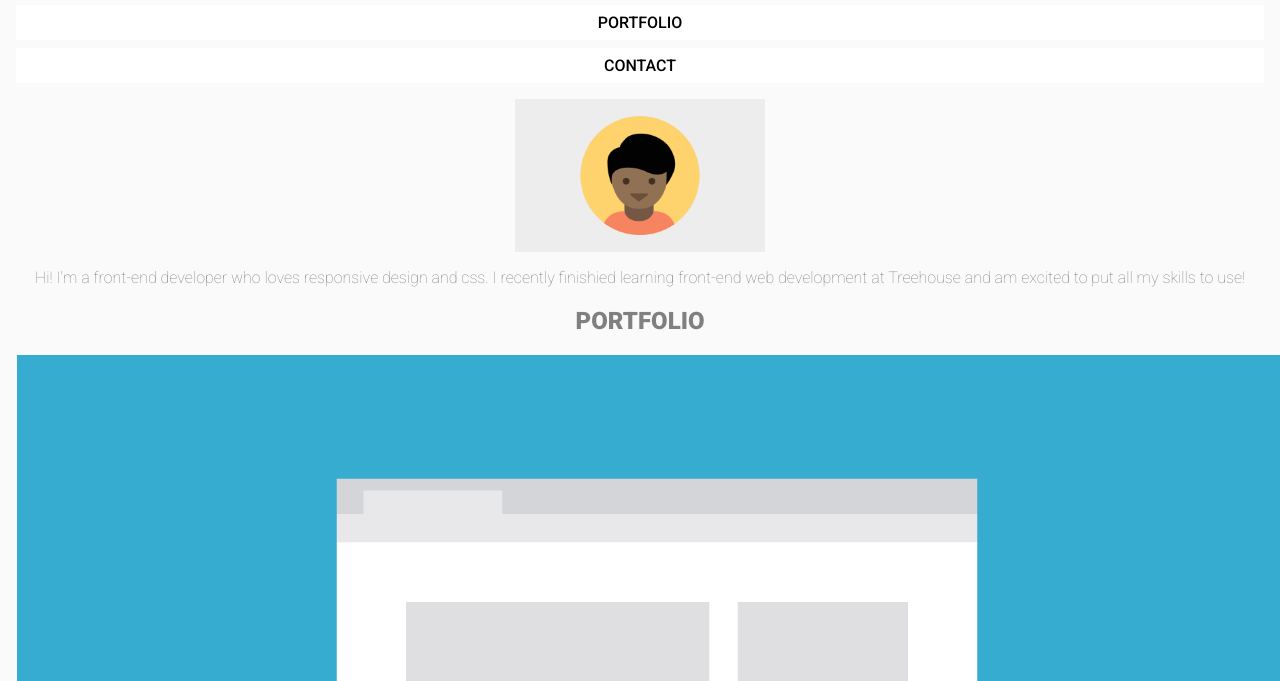
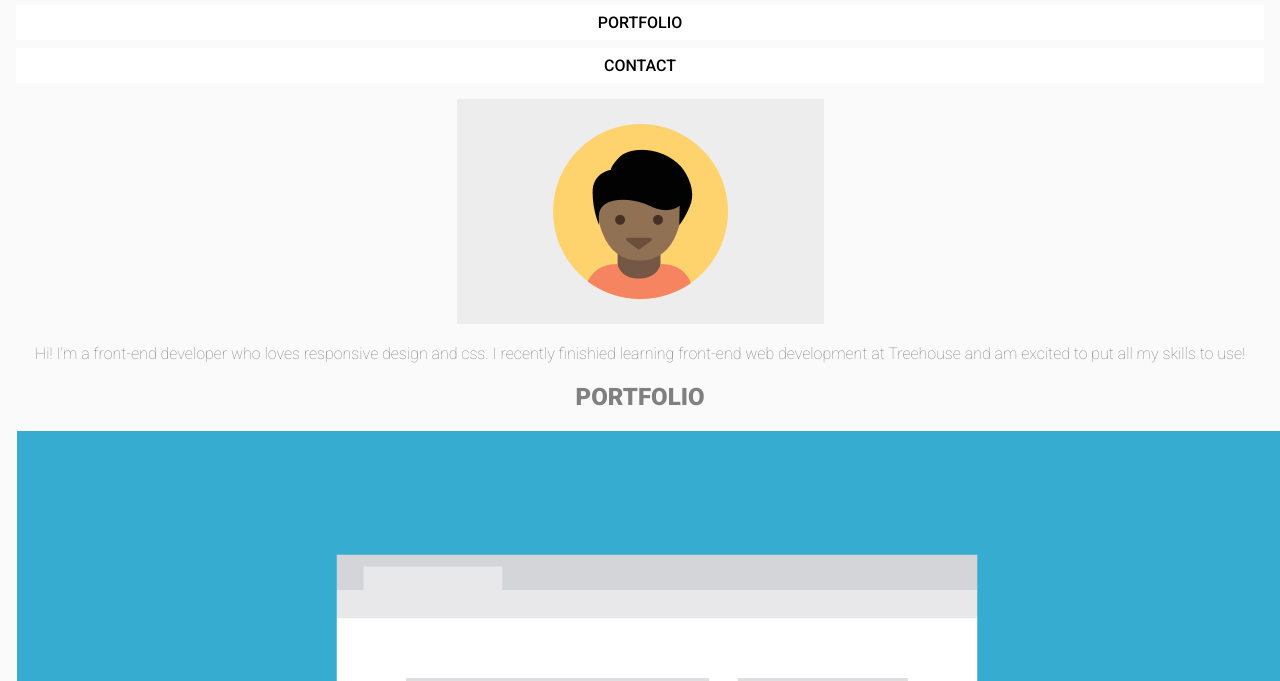
Before and after one commit to RyoheiMashiko/techdegree-project-2, a plain HTML site: page index.html in a window 1280 px wide. Shown: the part 119-800 px from the top of the page. Drawn offline with Linux system fonts and the light colour scheme.

Commit message:
Updated.

```diff
--- a/css/style.css
+++ b/css/style.css
@@ -44,8 +44,6 @@ p{
 }
 
 .profile-image {
-	display: block;
-  width: 250px;
-	margin-left: auto;
-	margin-right: auto;
+	margin: auto;
+  max-width: 100%;
 }
```
